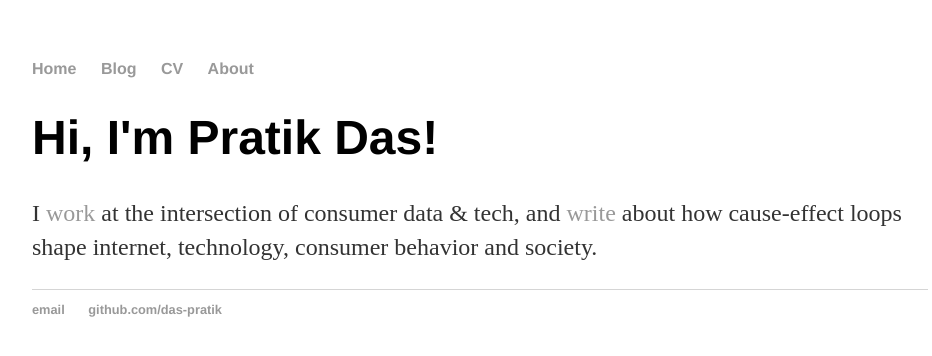
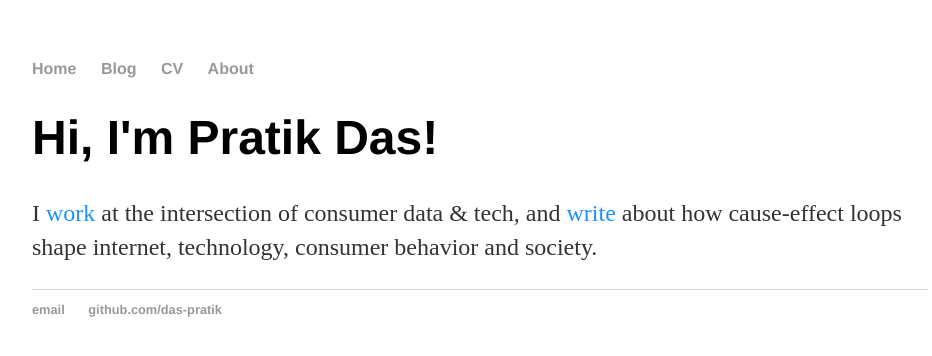
Before and after one commit to das-pratik/das-pratik.github.io, a Jekyll site: the page built from index.html, in a window 1280 px wide. Shown: the top 356 px of the page, without its empty margins (160-1092 px from the left). Built offline with Jekyll 4.4.1, drawn with Linux system fonts in a browser that asks for light colours.

Commit message:
Format main.css and with header class

```diff
--- a/_includes/navigation.html
+++ b/_includes/navigation.html
@@ -1,4 +1,4 @@
-<nav>
+<nav class="header">
     <ul>
         <li><a href="/">Home</a></li>
         <li><a href="/blog">Blog</a></li>
--- /dev/null
+++ b/_includes/navigation_footer.html
@@ -0,0 +1,6 @@
+<nav class="header">
+    <ul>
+        <li><a href="mailto:pratiknkdas@gmail.com">email</a></li>
+        <li><a href="https://github.com/das-pratik">github.com/das-pratik</a></li>
+    </ul>
+</nav>
--- a/_layouts/default.html
+++ b/_layouts/default.html
@@ -13,10 +13,7 @@
 
 			</div><!-- /.container -->
 			<footer>
-	    		<ul>
-	        		<li><a href="mailto:pratiknkdas@gmail.com">email</a></li>
-	        		<li><a href="https://github.com/das-pratik">github.com/das-pratik</a></li>
-				</ul>
+	    		{% include navigation_footer.html %}
 			</footer>
 		</body>
 	</html>
--- a/css/main.css
+++ b/css/main.css
@@ -14,7 +14,16 @@
 }
 a {
     text-decoration: none;
+    color: dodgerblue;
+}
+.header a {
+    text-decoration-style: solid;
+    text-decoration: none;
     color: #999;
+}
+.header a:hover {
+    text-decoration: underline;
+    text-decoration-color: dodgerblue;
 }
 a:hover {
     text-decoration: underline;
```
